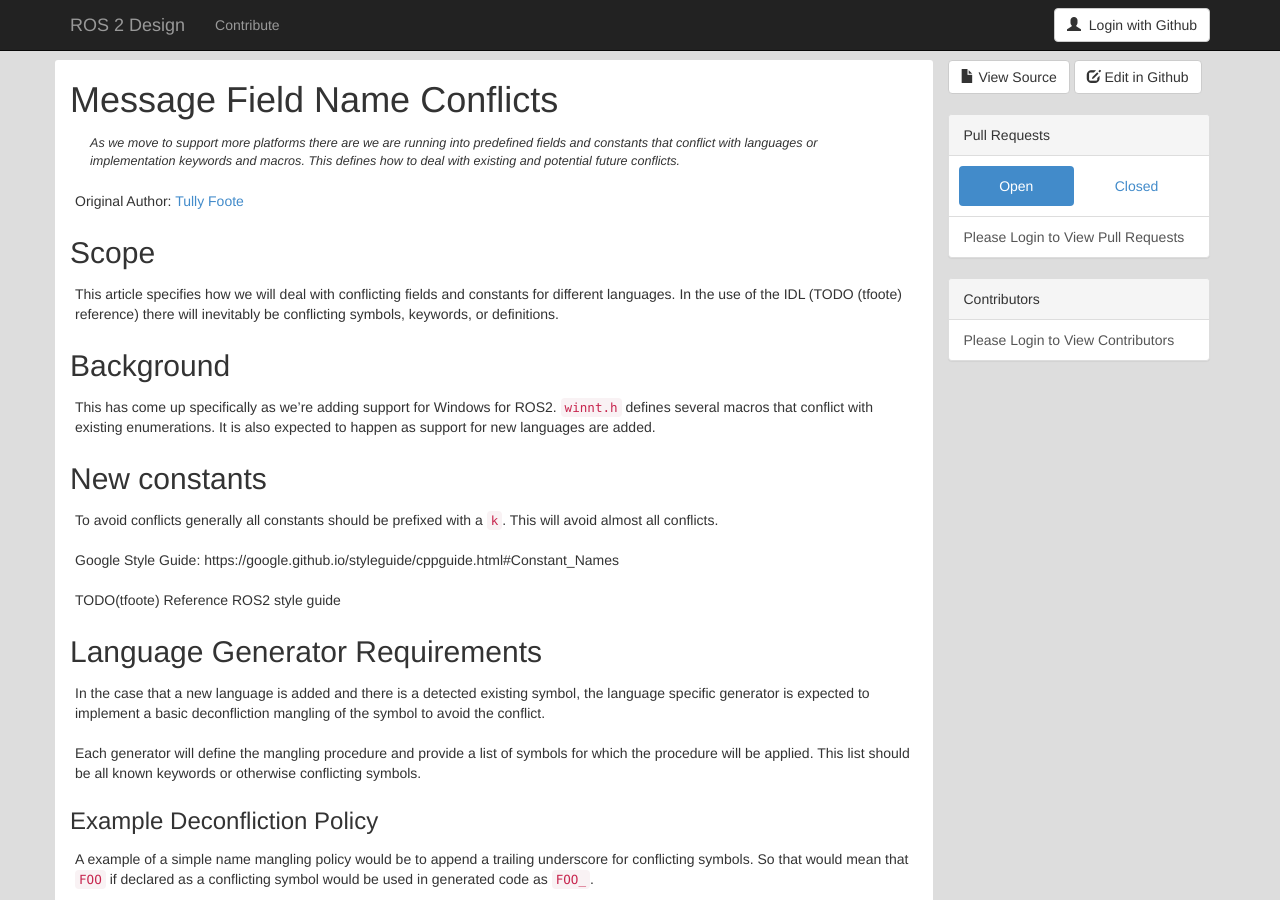
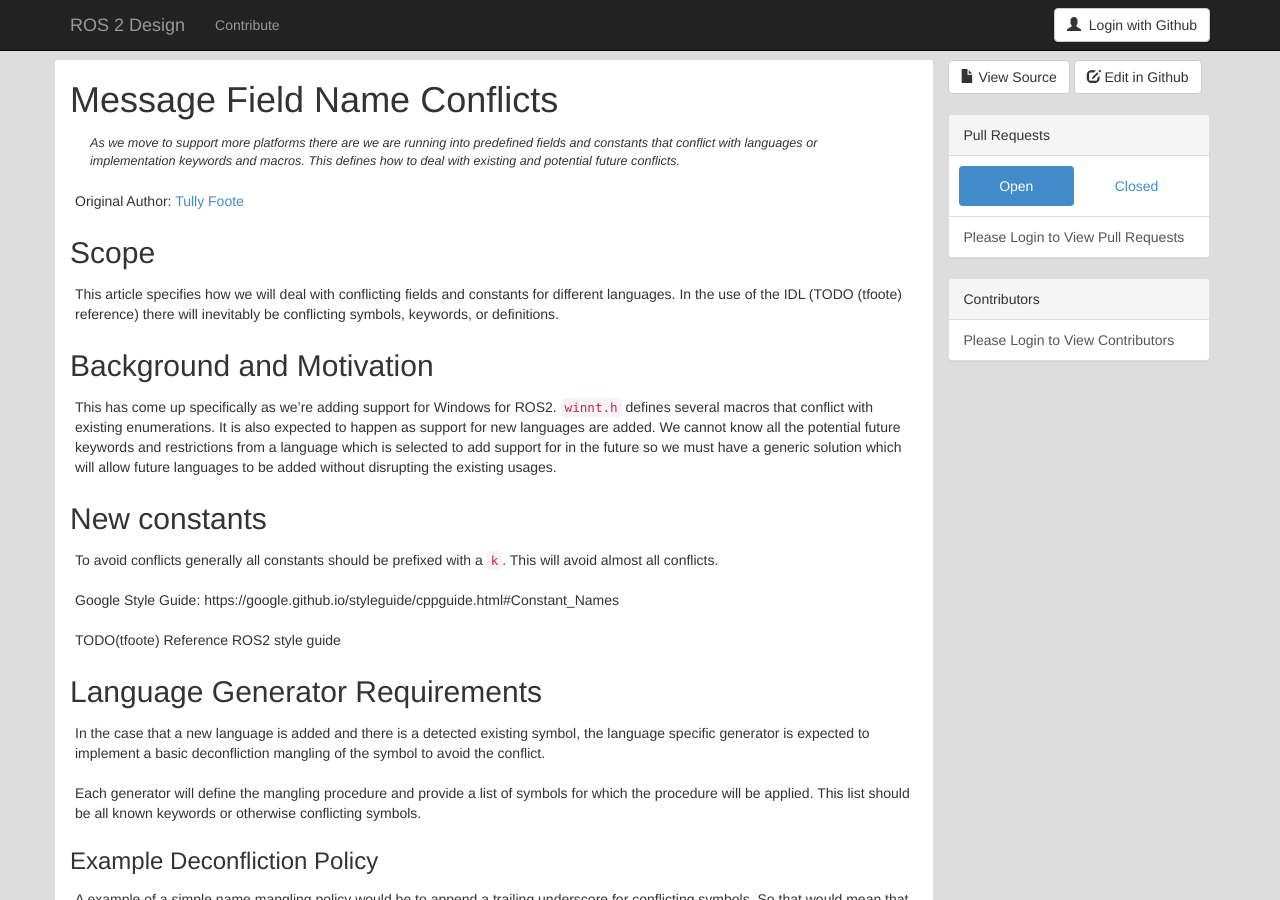
Before and after one commit to ros2/design, a Jekyll site: the page built from articles/150_message_field_names.md, in a window 1280 px wide and 900 px high. Built offline with Jekyll 4.4.1, drawn with Linux system fonts in a browser that asks for light colours; nearby versions of some CDN libraries.

Commit message:
More info on background/motivation

```diff
--- a/articles/150_message_field_names.md
+++ b/articles/150_message_field_names.md
@@ -25,11 +25,12 @@ Original Author: {{ page.author }}
 This article specifies how we will deal with conflicting fields and constants for different languages.
 In the use of the IDL (TODO (tfoote) reference) there will inevitably be conflicting symbols, keywords, or definitions.
 
-## Background
+## Background and Motivation
 
 This has come up specifically as we're adding support for Windows for ROS2.
 `winnt.h` defines several macros that conflict with existing enumerations.
 It is also expected to happen as support for new languages are added.
+We cannot know all the potential future keywords and restrictions from a language which is selected to add support for in the future so we must have a generic solution which will allow future languages to be added without disrupting the existing usages.
 
 ## New constants
 
```
